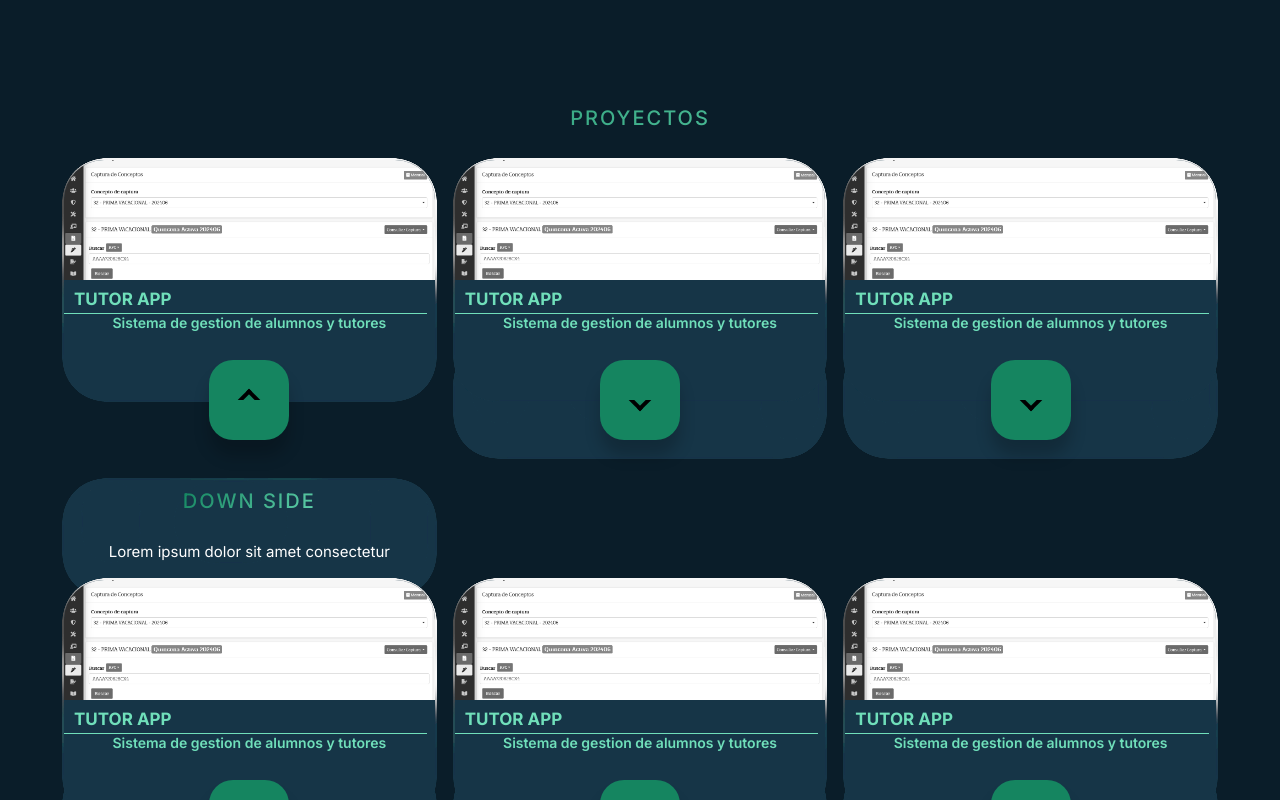
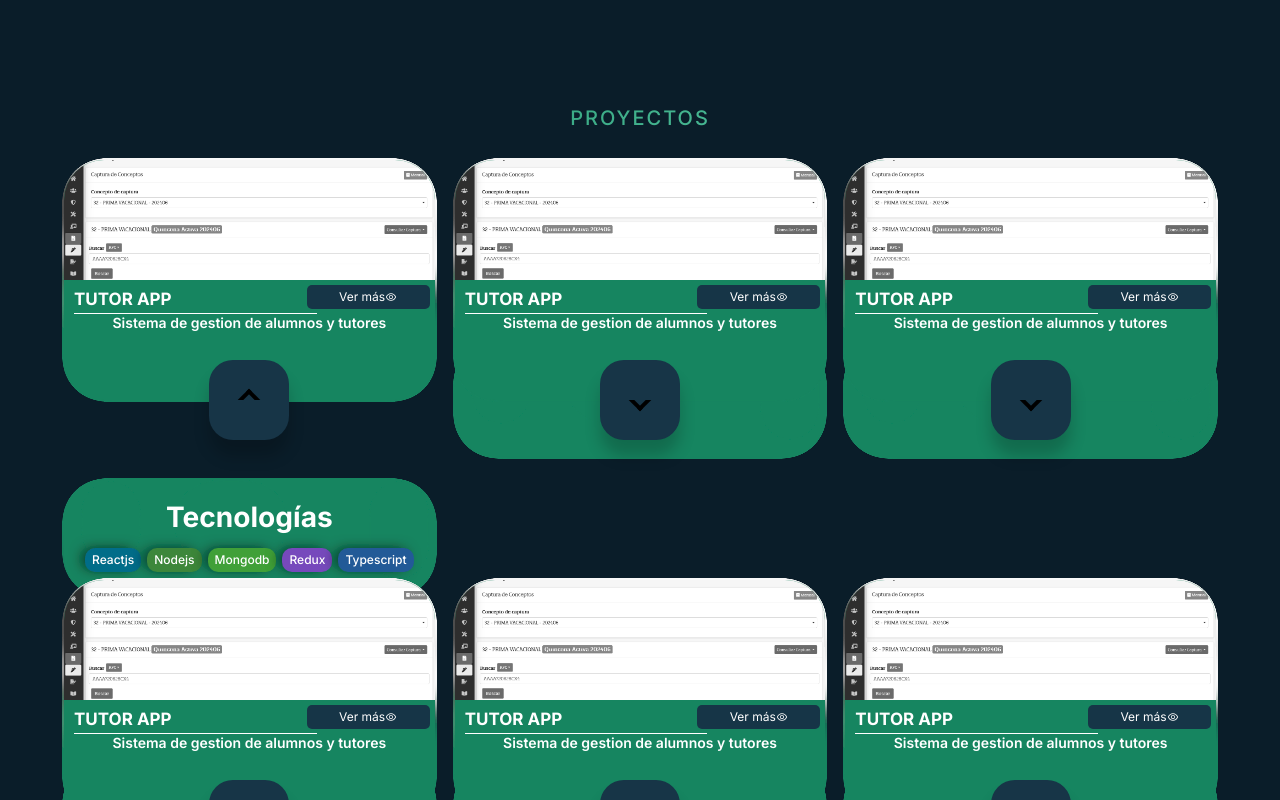
Before and after one commit to EduardoBerzunzaLeon/portfolio-app, a Next.js app: page / in a window 1280 px wide. Both pictures are taken after a click on the button 249 px from the left and 3093 px from the top of the page. Shown: the part 2693-3493 px from the top of the page. Built offline with nearby package versions, Linux system fonts and the light colour scheme.

Commit message:
Grumppy Card: add style

```diff
--- a/app/_components/cardLumpy/CardLumpy.tsx
+++ b/app/_components/cardLumpy/CardLumpy.tsx
@@ -3,6 +3,7 @@
 /* eslint-disable jsx-a11y/control-has-associated-label */
 import { useState } from 'react';
 import './card-lumpy.scss';
+import { AiOutlineEye } from 'react-icons/ai';
 
 export const CardLumpy = () => {
   const [ isToggle, setIsToggle ] = useState(false);
@@ -19,7 +20,16 @@ export const CardLumpy = () => {
       <div className="card-lumpy__content">
         <div className="card-lumpy__content-text">
           <div className="card-lumpy__content-image" />
-          <h3 className="text--left">Tutor App</h3>
+          <div className="card-lumpy__content-header">
+            <h3 className="text--left">
+              Tutor App
+            </h3>
+            <div className="icon__container">
+              <span className="tooltip">Ver más</span>
+              <AiOutlineEye className="icon" />
+            </div>
+          </div>
+
           <p>Sistema de gestion de alumnos y tutores</p>
         </div>
         <div className={`card-lumpy__bg-content ${isToggle ? 'drippping-top' : ''}`}>
@@ -31,10 +41,14 @@ export const CardLumpy = () => {
 
       <div className={`card-lumpy__description ${isToggle ? 'isRed' : ''}`}>
         <div className={`card-lumpy__description-content ${isToggle ? 'opacity-move' : ''}`}>
-          <h2>down side</h2>
-          <p>
-            Lorem ipsum dolor sit amet consectetur
-          </p>
+          <h3>Tecnologías</h3>
+          <div className="bagde__container">
+            <span className="badge bg--react">Reactjs</span>
+            <span className="badge bg--node">Nodejs</span>
+            <span className="badge bg--mongo">Mongodb</span>
+            <span className="badge bg--redux">Redux</span>
+            <span className="badge bg--typescript">Typescript</span>
+          </div>
         </div>
         <div className={`card-lumpy__bg-description ${isToggle ? 'drippping-bottom' : ''}`}>
           <div className="drip drip--bottom" />
--- a/app/_components/cardLumpy/card-lumpy.scss
+++ b/app/_components/cardLumpy/card-lumpy.scss
@@ -26,7 +26,7 @@
 }
 
 // $color-card: #6b04ff;
-$color-card: $color-primary-dark-2;
+$color-card: $color-secondary-dark;
 // $color-card: $color-white;
 $duration: 0.5s;
 $lag-duration: calc($duration * 1.5);
@@ -91,7 +91,7 @@ $easing: cubic-bezier(0.7, 0, 0.2, 1);
         height: 10vmin;
         position: absolute;
         bottom: -5vmin;
-        background-color: $color-secondary-dark;
+        background-color: $color-primary-dark-2;
         color: $color-black;
         box-shadow: 0 2vmin 2vmin rgba(0, 0, 0, 0.2);
         transition: transform calc($duration / 2) $easing;
@@ -138,8 +138,6 @@ $easing: cubic-bezier(0.7, 0, 0.2, 1);
             align-items: center;
             justify-content: flex-start;
             flex-direction: column;
-
-
         }
 
         &-image {
@@ -150,10 +148,6 @@ $easing: cubic-bezier(0.7, 0, 0.2, 1);
             background-repeat: no-repeat;
             background-position: center;
             z-index: 40;
-            // -webkit-box-shadow: -1px -1px 9px 2px rgba(0,0,0,0.3);
-            // -moz-box-shadow: -1px -1px 9px 2px rgba(0,0,0,0.3);
-            // box-shadow: -1px -1px 9px 2px rgba(0,0,0,0.3);
-            // background-blend-mode: multiply;
             filter: grayscale(8);
             transition: all .5s;
             cursor: pointer;
@@ -165,29 +159,38 @@ $easing: cubic-bezier(0.7, 0, 0.2, 1);
 
         }
 
+        &-header {
+            display: flex;
+            align-items: center;
+            justify-content: space-between;
+            width: 100%;
+
             h3 {
+
                 position: relative;
                 padding-left: 1rem;
                 padding-top: 1rem;
                 font-size: 1.7rem;
                 text-transform: uppercase;
-            color: $color-secondary-light;
+                color: $color-white;
+
 
                 &::before {
                     content: '';
                     position: absolute;
                     bottom: -.4rem;
-                left: 0;
-                width: 98%;
+                    left: 1rem;
+                    width: 100%;
                     height: .1rem;
                     background: currentColor;
+                }
             }
         }
 
         p {
             padding: .5rem 1rem 1rem 1rem;
             font-size: 1.4rem;
-            color: $color-secondary-light;
+            color: $color-white;
             font-weight: 550;
             text-align: left;
         }
@@ -211,19 +214,20 @@ $easing: cubic-bezier(0.7, 0, 0.2, 1);
         transform: translateY(-120%);
         transition: transform $duration $easing;
         filter: url(#lumpy);
+        background: $color-card;
         // padding: 1rem;
 
 
         &-content {
-            padding: 1rem;
+            padding: 1.5rem 1rem;
             width: 100%;
             height: 100%;
             z-index: 3;
             overflow: hidden;
             display: flex;
             align-items: center;
-            justify-content: flex-start;
-            flex-direction: column;
+            justify-content: center;
+            flex-wrap: wrap;
             opacity: 0;
             transform: translateY(-80%);
             transition: all $duration $easing;
@@ -279,3 +283,99 @@ $easing: cubic-bezier(0.7, 0, 0.2, 1);
 		height: 12vmin;
 	}
 }
+
+.badge {
+    font-size: 1.2rem;
+    padding: .5rem .7rem;
+    border-radius: 1rem;
+    display: inline;
+    font-weight: 500;
+    transition: all .2s;
+    margin: .3rem;
+    box-shadow: -5px -1px 14px -3px rgba(0,0,0,0.75);
+    color: $color-white;
+
+    &:hover {
+        font-weight: 700;
+    }
+}
+
+
+.bagde__container {
+    display: flex;
+    align-items: center;
+    justify-content: flex-start;
+    flex-wrap: wrap;
+    // width: 100%;
+    // height: 100%;
+}
+
+.icon__container {
+    // position: relative;
+    margin-right: .5rem;
+    margin-top: .5rem;
+    // margin-bottom: .5rem;
+    background: $color-primary-dark-2;
+    padding: .5rem;
+    width: 50%;
+    border-radius: .5rem;
+    cursor: pointer;
+    transition: all .1s;
+    display: flex;
+    align-items: center;
+    justify-content: center;
+    font-size: 1.2rem;
+
+    &:hover {
+        box-shadow: -4px 2px 13px -3px rgba(0,0,0,0.75);
+        transform: scale(1.05);
+        background: $color-primary-dark;
+    }
+
+    &:nth-child(1) {
+        margin-right: .1rem;
+    }
+}
+
+
+// .tooltip {
+//     position: absolute;
+//     top: 0;
+//     left: 50%;
+//     transform: translateX(-50%);
+//     padding: 0.3em 0.6em;
+//     opacity: 0;
+//     pointer-events: none;
+//     transition: all 0.4s cubic-bezier(0.23, 1, 0.32, 1);
+//     background: $color-primary-dark-2;
+//     z-index: -1;
+//     border-radius: 8px;
+//     scale: 0;
+//     transform-origin: 0 0;
+//     text-transform: capitalize;
+//     font-weight: 400;
+//     font-size: 16px;
+//     box-shadow: rgba(0, 0, 0, 0.25) 0 8px 15px;
+//   }
+
+
+// .tooltip::before {
+//     position: absolute;
+//     content: "";
+//     height: 0.6em;
+//     width: 0.6em;
+//     bottom: -0.2em;
+//     left: 50%;
+//     transform: translate(-50%) rotate(45deg);
+//     background: $color-primary-dark-2;
+//   }
+
+// .icon__container:hover .tooltip {
+//     top: -180%;
+//     opacity: 1;
+//     visibility: visible;
+//     pointer-events: auto;
+//     scale: 1;
+//     animation: all 0.5s ease-in-out both;
+//     z-index: 5000;
+// }
--- a/styles/abstracts/_variables.scss
+++ b/styles/abstracts/_variables.scss
@@ -14,6 +14,11 @@ $color-github: #24292E;
 $color-facebook: #3b5998;
 $color-instragram: #C13584;
 
+$color-react:  #61dbfb;
+$color-node: #3C873A;
+$color-redux: #764abc;
+$color-typescript: #235a97;
+$color-mongo: #3FA037;
 
 // GRADIENTS
 $gradient-primary: linear-gradient(
@@ -45,3 +50,19 @@ $gradients: (
     "secondary": $gradient-secondary,
     "tertiary": $gradient-tertiary,
 );
+
+
+// $color-react:  #61dbfb;
+// $color-node: #3C873A;
+// $color-redux: #764abc;
+// $color-typescript: #235a97;
+// $color-mongo: #3FA037;
+
+
+$color-badges: (
+  'react':   #066d89,
+  'node':  #3C873A,
+  'redux':  #764abc,
+  'typescript':  #235a97,
+  'mongo':  #3FA037,
+)
--- a/styles/base/_utilities.scss
+++ b/styles/base/_utilities.scss
@@ -5,3 +5,10 @@
         background-image: $gradient;
     }
 }
+
+
+@each $name, $color in $color-badges {
+    .bg--#{$name} {
+        background: $color;
+    }
+}
--- a/styles/modules/variables.module.scss
+++ b/styles/modules/variables.module.scss
@@ -11,4 +11,9 @@
     colorGithub: $color-github;
     colorFacebook: $color-facebook;
     colorInstragram: $color-instragram;
+    // colorReact: $color-react;
+    // colorNode: $color-node;
+    // colorRedux: $color-redux;
+    // colorTypescript: $color-typescript;
+    // colorMongo: $color-mongo;
 }
```
Lines whose indentation alone changed are shown as unchanged.
